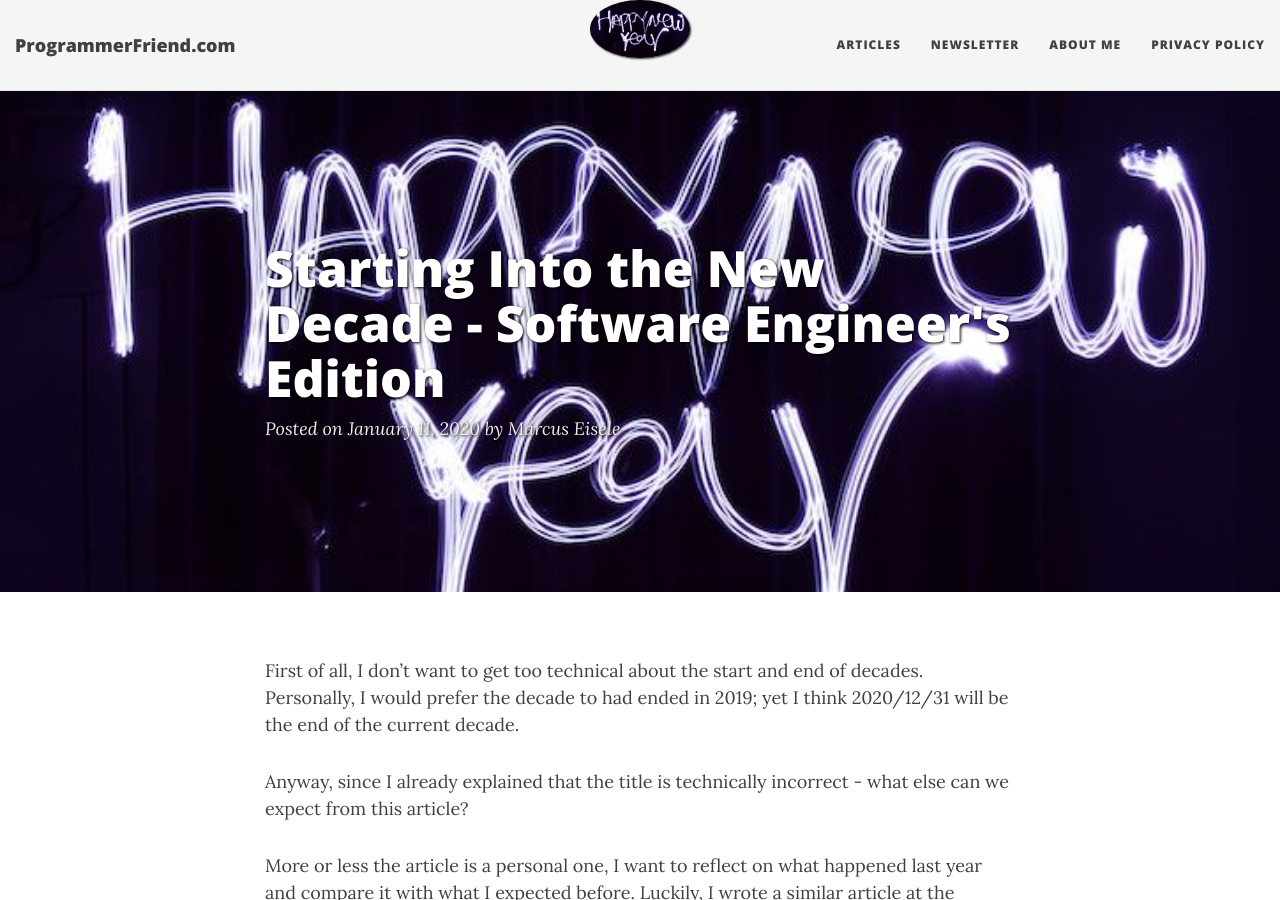
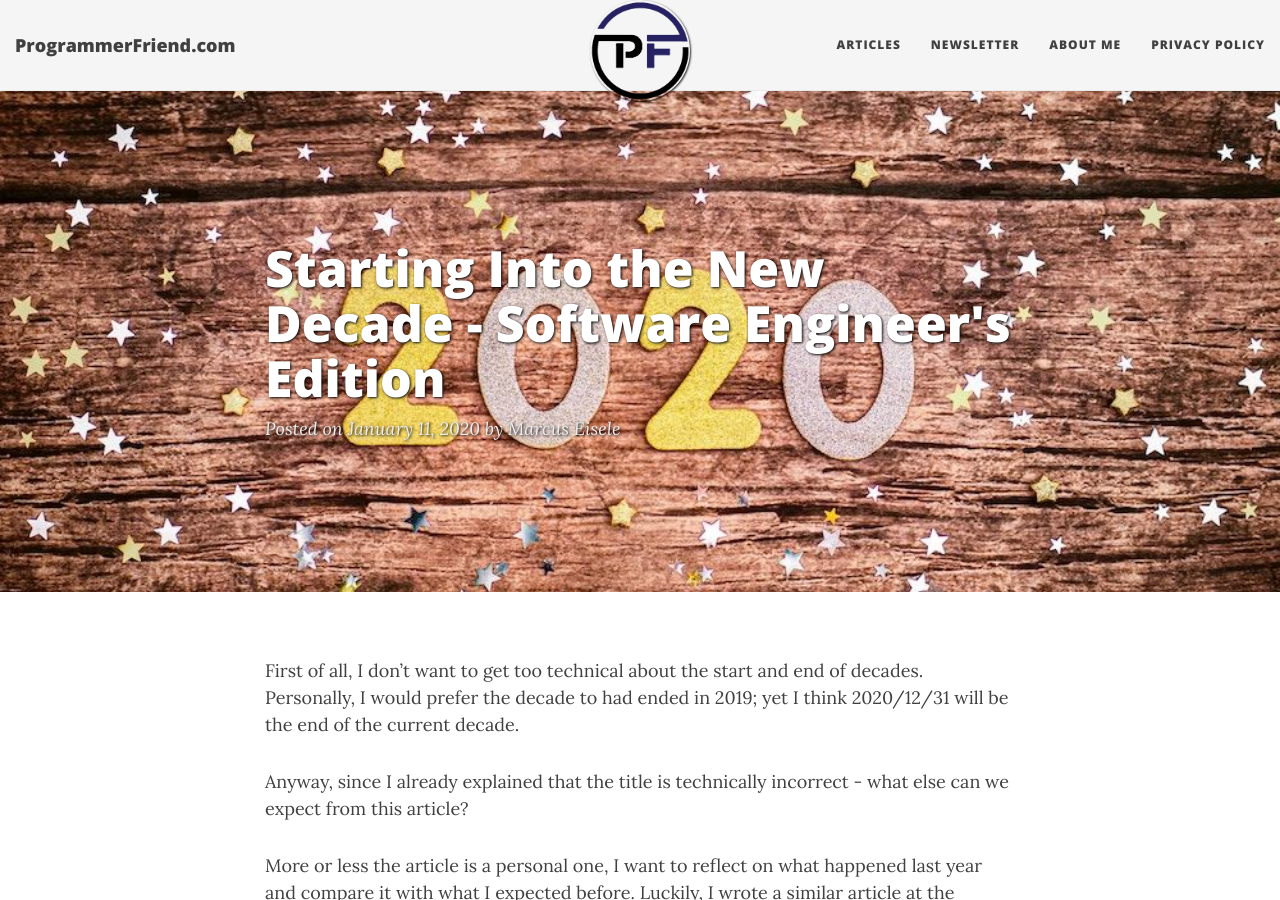
Before and after one commit to programmerfriend/programmerfriend.github.io, a Jekyll site: the page built from _posts/2020-01-11-starting-into-new-decade-software-engineer.md, in a window 1280 px wide and 900 px high. Built offline with Jekyll 4.4.1, drawn with Linux system fonts in a browser that asks for light colours; nearby versions of some CDN libraries; comment, search, counter and statistics services are not loaded.

Commit message:
Revert ... lol

```diff
--- a/_posts/2020-01-11-starting-into-new-decade-software-engineer.md
+++ b/_posts/2020-01-11-starting-into-new-decade-software-engineer.md
@@ -1,9 +1,8 @@
 ---
 layout: post
 title: "Starting Into the New Decade - Software Engineer's Edition"
-image: /img/content/new-year2019_title.jpg
-bigimg: /img/content/new-year2019_title.jpg
-share-img: https://programmerfriend.com/img/content/new-year2019_title.jpg
+bigimg: /img/content/new-year-2020_title.jpg
+share-img: https://programmerfriend.com/img/content/new-year-2020_title.jpg
 tags: [new-year, developers]
 ---
 
```
